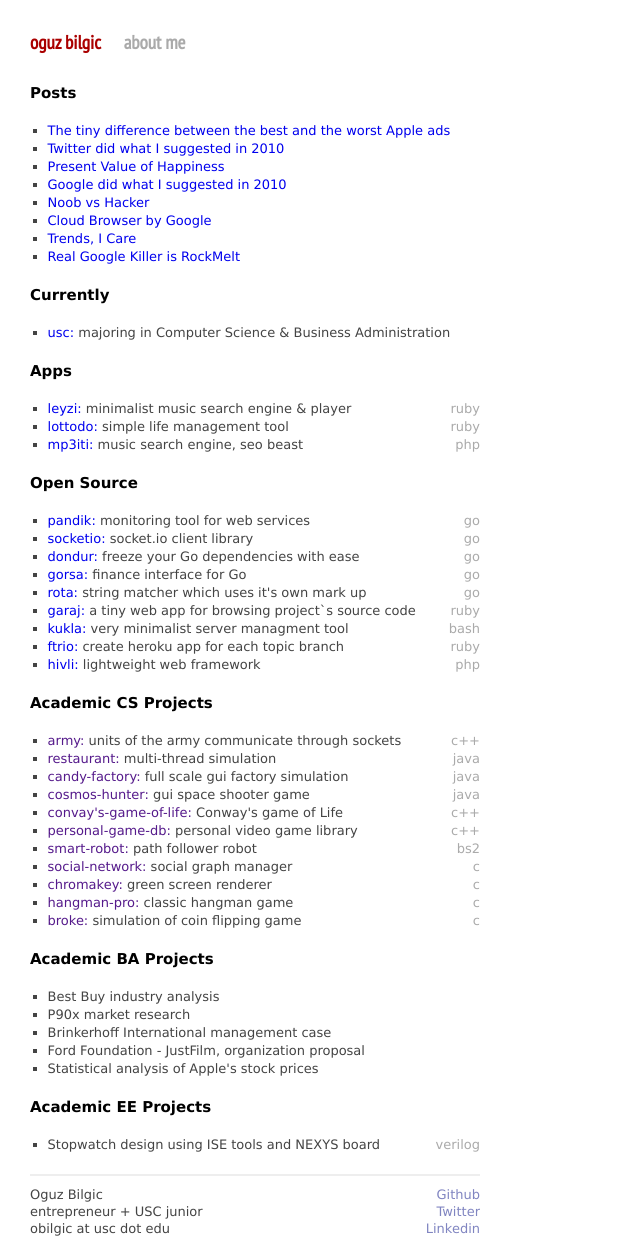
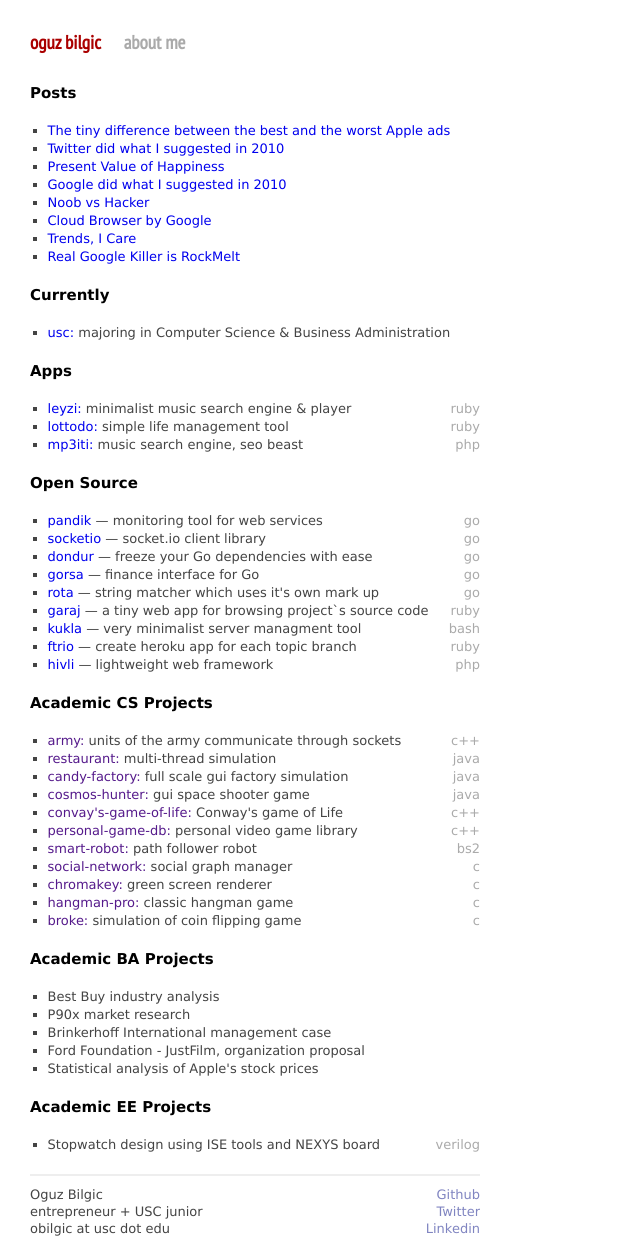
Before and after one commit to oguzbilgic/oguzbilgic.github.com, a Jekyll site: the page built from index.html, in a window 1280 px wide. Shown: the whole page, without its empty margins (0-640 px from the left). Built offline with Jekyll 4.4.1, drawn with Linux system fonts in a browser that asks for light colours; Markdown is read by kramdown in place of the engine named in the settings.

Commit message:
Update index.html

```diff
--- a/index.html
+++ b/index.html
@@ -25,15 +25,15 @@
 
   <h2>Open Source</h2>
   <ul class="posts">
-    <li><a href="http://github.com/oguzbilgic/pandik/">pandik:</a> monitoring tool for web services <span class="lang">go</span></li>
-    <li><a href="http://github.com/oguzbilgic/socketio/">socketio:</a> socket.io client library <span class="lang">go</span></li>
-    <li><a href="http://github.com/oguzbilgic/dondur/">dondur:</a> freeze your Go dependencies with ease <span class="lang">go</span></li>
-    <li><a href="http://github.com/oguzbilgic/gorsa/">gorsa:</a> finance interface for Go <span class="lang">go</span></li>
-    <li><a href="http://github.com/oguzbilgic/rota/">rota:</a> string matcher which uses it's own mark up <span class="lang">go</span></li>
-    <li><a href="http://github.com/oguzbilgic/garaj/">garaj:</a> a tiny web app for browsing project`s source code <span class="lang">ruby</span></li>
-    <li><a href="http://github.com/oguzbilgic/kukla/">kukla:</a> very minimalist server managment tool <span class="lang">bash</span></li>
-    <li><a href="http://github.com/oguzbilgic/ftrio/">ftrio:</a> create heroku app for each topic branch <span class="lang">ruby</span></li>
-    <li><a href="http://github.com/oguzbilgic/hivli/">hivli:</a> lightweight web framework <span class="lang">php</span></li>
+    <li><a href="http://github.com/oguzbilgic/pandik/">pandik</a> — monitoring tool for web services <span class="lang">go</span></li>
+    <li><a href="http://github.com/oguzbilgic/socketio/">socketio</a> — socket.io client library <span class="lang">go</span></li>
+    <li><a href="http://github.com/oguzbilgic/dondur/">dondur</a> — freeze your Go dependencies with ease <span class="lang">go</span></li>
+    <li><a href="http://github.com/oguzbilgic/gorsa/">gorsa</a> — finance interface for Go <span class="lang">go</span></li>
+    <li><a href="http://github.com/oguzbilgic/rota/">rota</a> — string matcher which uses it's own mark up <span class="lang">go</span></li>
+    <li><a href="http://github.com/oguzbilgic/garaj/">garaj</a> — a tiny web app for browsing project`s source code <span class="lang">ruby</span></li>
+    <li><a href="http://github.com/oguzbilgic/kukla/">kukla</a> — very minimalist server managment tool <span class="lang">bash</span></li>
+    <li><a href="http://github.com/oguzbilgic/ftrio/">ftrio</a> — create heroku app for each topic branch <span class="lang">ruby</span></li>
+    <li><a href="http://github.com/oguzbilgic/hivli/">hivli</a> — lightweight web framework <span class="lang">php</span></li>
   </ul>
 
   <h2>Academic CS Projects</h2>
```
